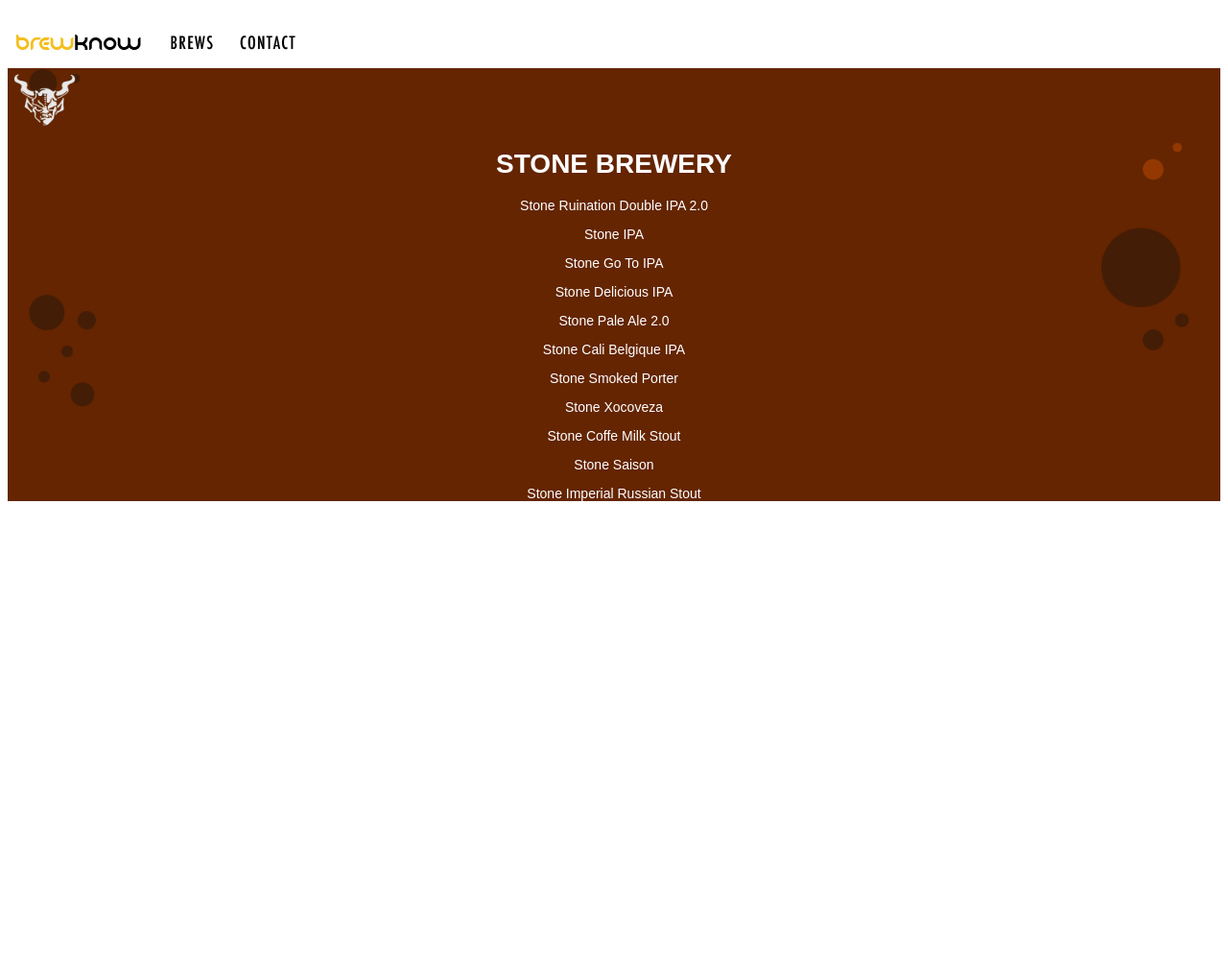
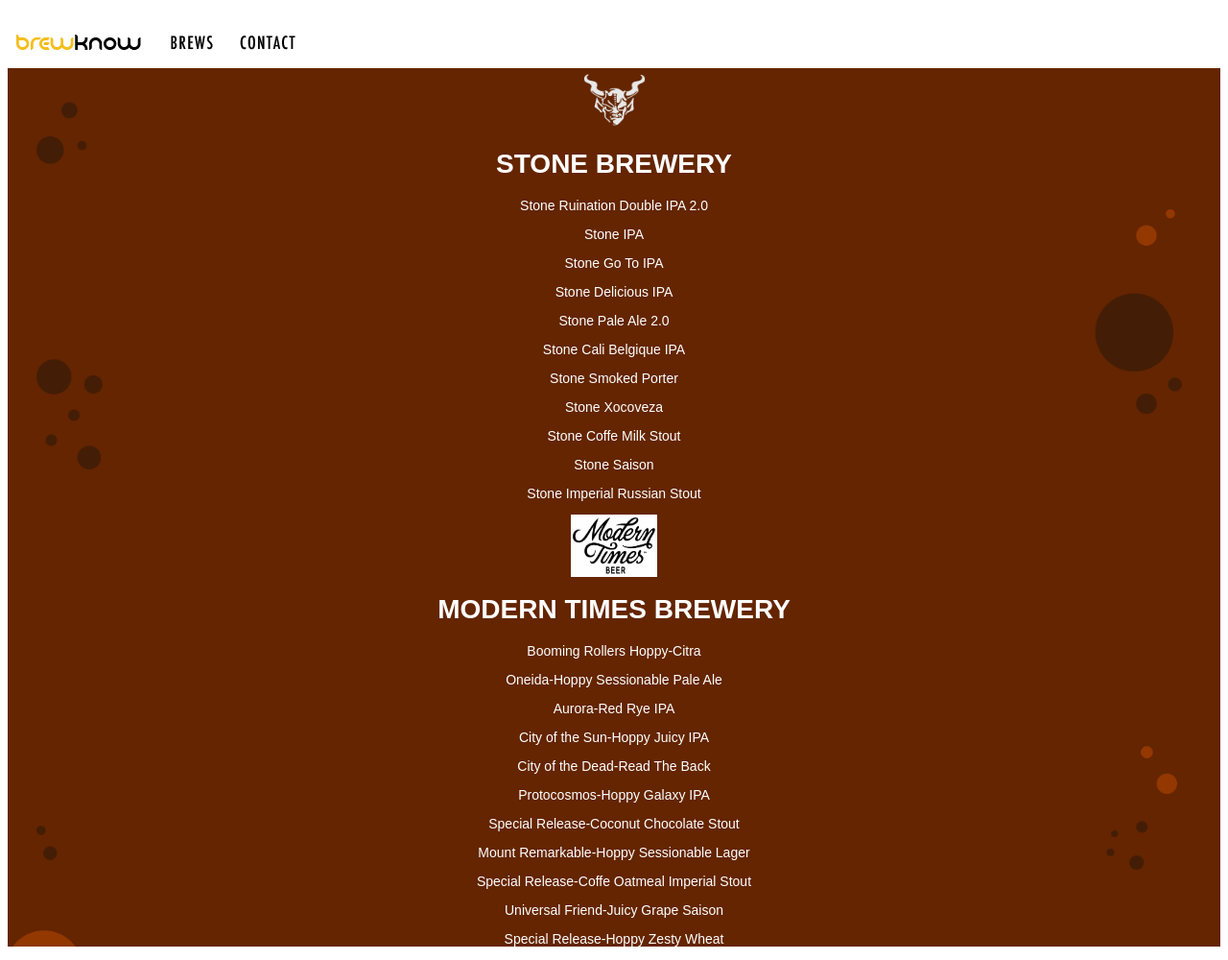
Before and after one commit to Chang1781/BrewKnow_Project, a plain HTML site: page html/Brews.html in a window 1280 px wide. Shown: the whole page at 96% size. Before the commit the page ends 800 px from the top, so only its background shows below. Drawn offline with Linux system fonts and the light colour scheme.

Commit message:
Added New Update

```diff
--- a/assets/css/stylesheet.css
+++ b/assets/css/stylesheet.css
@@ -39,6 +39,7 @@
     margin-right: auto;
     width: 50%;
     text-align: center;
+
 }
 
 #brewNames {
--- a/html/Brews.html
+++ b/html/Brews.html
@@ -15,10 +15,9 @@
 		</div>
 	</div>
 	<div id="brews_page_container" class="mainPage">
-	<a href="http://www.stonebrewing.com/beer"><img src="../assets/img/stoneBreweryLogo.png" width="77" height="65" vspace="-5"/></a>
-
 
 		<div id ="content">
+		<a href="http://www.stonebrewing.com/beer"><img src="../assets/img/stoneBreweryLogo.png" width="77" height="65" vspace="-10"/></a>
 			<h1>STONE BREWERY</h1>
 					<p>Stone Ruination Double IPA 2.0</p>
 					<p>Stone IPA</p>
@@ -31,6 +30,20 @@
 					<p>Stone Coffe Milk Stout</p>
 					<p>Stone Saison</p>
 					<p>Stone Imperial Russian Stout</p>
+			<img src="../assets/img/moderntimeslogotm.png" width="90" height="65" vspace="-10"/>
+			</a>
+			<h1>MODERN TIMES BREWERY</h1>
+					<p>Booming Rollers Hoppy-Citra</p>
+					<p>Oneida-Hoppy Sessionable Pale Ale</p>
+					<p>Aurora-Red Rye IPA</p>
+					<p>City of the Sun-Hoppy Juicy IPA</p>
+					<p>City of the Dead-Read The Back</p>
+					<p>Protocosmos-Hoppy Galaxy IPA</p>
+					<p>Special Release-Coconut Chocolate Stout</p>
+					<p>Mount Remarkable-Hoppy Sessionable Lager</p>
+					<p>Special Release-Coffe Oatmeal Imperial Stout</p>
+					<p>Universal Friend-Juicy Grape Saison</p>
+					<p>Special Release-Hoppy Zesty Wheat</p>
 			</div>
 		</div>
 	</div>
```
Also changed, not shown: assets/img/moderntimeslogotm.png (added), 5 other files.
